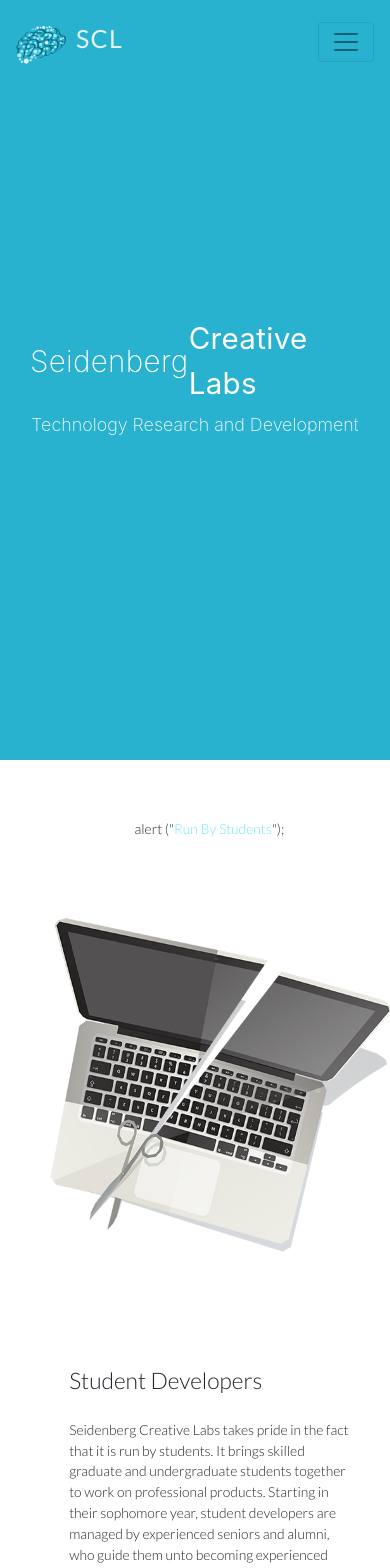
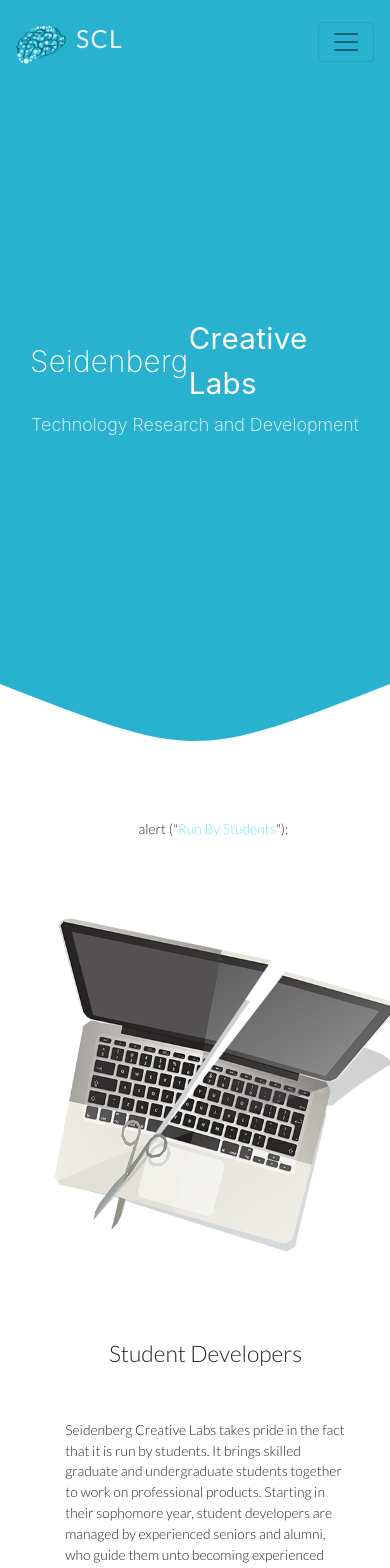
Before and after one commit to niaz151/seidenberg-creative-labs, a React (Create React App) app: page / in a window 390 px wide. Shown: the top 1568 px of the page. Built offline with nearby package versions, Linux system fonts and the light colour scheme.

Commit message:
Fixed Curved Bottom Bug

```diff
--- a/src/pages/Home/Hero.js
+++ b/src/pages/Home/Hero.js
@@ -12,6 +12,7 @@ const Hero = () => {
       <div className="container w-100 d-flex align-items-center justify-content-center hero-subtitle-container ">
         <span className="hero-subtitle"> Technology Research and Development </span>
       </div>
+      <CurvedBottom color="white"/>
     </div>
   )
 }
--- a/src/pages/Home/StudentDevs.js
+++ b/src/pages/Home/StudentDevs.js
@@ -24,7 +24,7 @@ const StudentDevs = () => {
         </div>
         <div className='container-fluid d-flex flex-column align-items-center justify-content-center stdev-text-container'>
           <div className="container-fluid d-flex flex-column justify-content-between align-items-center stdev-text-subcontainer">
-            <div className='std-text-header align-items-end d-flex'>
+            <div className='std-text-header d-flex'>
                 Student Developers
             </div>
             <div className='std-text std-text-p1 d-flex align-items-center justify-content-center'>
@@ -40,6 +40,7 @@ const StudentDevs = () => {
           </div>
         </div>
       </div>
+      <CurvedBottom color="#E7E5D8"/>
     </div>
   )
 }
--- a/src/styles/css/StudentDevs.css
+++ b/src/styles/css/StudentDevs.css
@@ -59,6 +59,9 @@
   font-size: calc(15px + 2vw);
   width: 85%;
   font-weight: 300;
+  -webkit-box-align: end;
+      -ms-flex-align: end;
+          align-items: flex-end;
 }
 
 .std-text {
@@ -88,7 +91,6 @@
 @media (max-width: 800px) {
   .stdev {
     height: 130vh;
-    margin-left: -4vw;
   }
   .stdev-flex-control {
     -webkit-box-orient: vertical;
@@ -103,12 +105,14 @@
     margin-top: -4vh;
   }
   .stdev-img-container {
+    margin-left: -3vw;
     width: 100vw;
     height: 60vh;
     -ms-flex-pack: distribute;
         justify-content: space-around;
   }
   .stdev-text-container {
+    margin-left: -5vw;
     width: 100vw;
     height: 60vh;
     margin-top: -2vh;
@@ -117,5 +121,13 @@
     font-size: calc(10px + 1vw);
     margin-top: 2vh;
   }
+  .std-text-header {
+    -webkit-box-align: center;
+        -ms-flex-align: center;
+            align-items: center;
+    -webkit-box-pack: center;
+        -ms-flex-pack: center;
+            justify-content: center;
+  }
 }
 /*# sourceMappingURL=StudentDevs.css.map */
--- a/src/styles/css/stylesheet.css
+++ b/src/styles/css/stylesheet.css
@@ -128,6 +128,9 @@
   font-size: calc(15px + 2vw);
   width: 85%;
   font-weight: 300;
+  -webkit-box-align: end;
+      -ms-flex-align: end;
+          align-items: flex-end;
 }
 
 .std-text {
@@ -157,7 +160,6 @@
 @media (max-width: 800px) {
   .stdev {
     height: 130vh;
-    margin-left: -4vw;
   }
   .stdev-flex-control {
     -webkit-box-orient: vertical;
@@ -172,12 +174,14 @@
     margin-top: -4vh;
   }
   .stdev-img-container {
+    margin-left: -3vw;
     width: 100vw;
     height: 60vh;
     -ms-flex-pack: distribute;
         justify-content: space-around;
   }
   .stdev-text-container {
+    margin-left: -5vw;
     width: 100vw;
     height: 60vh;
     margin-top: -2vh;
@@ -185,6 +189,14 @@
   .std-text {
     font-size: calc(10px + 1vw);
     margin-top: 2vh;
+  }
+  .std-text-header {
+    -webkit-box-align: center;
+        -ms-flex-align: center;
+            align-items: center;
+    -webkit-box-pack: center;
+        -ms-flex-pack: center;
+            justify-content: center;
   }
 }
 
@@ -286,12 +298,4 @@
     width: 850px;
   }
 }
-
-body {
-  width: 100vw;
-  max-width: 100%;
-  overflow-x: hidden;
-  margin: 0;
-  padding: 0;
-}
 /*# sourceMappingURL=stylesheet.css.map */
--- a/src/styles/scss/Home/StudentDevs.scss
+++ b/src/styles/scss/Home/StudentDevs.scss
@@ -55,6 +55,7 @@
     font-size:calc(15px + 2vw);
     width:85%;
     font-weight: 300;
+    align-items: flex-end;
 }
 
 .std-text{
@@ -78,7 +79,7 @@
 @media(max-width:800px){
     .stdev{
         height:130vh;
-        margin-left:-4vw;
+
     }
     .stdev-flex-control{
         flex-direction: column;
@@ -90,11 +91,13 @@
         margin-top:-4vh;
     }
     .stdev-img-container{
+        margin-left:-3vw;
         width:100vw;
         height:60vh;
         justify-content: space-around;
     }
     .stdev-text-container{
+        margin-left:-5vw;
         width:100vw;
         height:60vh;
         margin-top:-2vh;
@@ -103,5 +106,9 @@
         font-size:calc(10px + 1vw);
         margin-top:2vh;
     }
+    .std-text-header{
+        align-items: center;
+        justify-content: center;
+    }
 
 }
--- a/src/styles/scss/stylesheet.scss
+++ b/src/styles/scss/stylesheet.scss
@@ -3,12 +3,3 @@
 @import './Home/Hero.scss';
 @import './Home/StudentDevs.scss';
 @import './Home/OurSkills.scss';
-
-
-body{
-    width:100vw;
-    max-width:100%;
-    overflow-x: hidden;
-    margin:0;
-    padding:0;
-}
```
Also changed, not shown: 2 other files (tests, documents, lock files or other folders).
